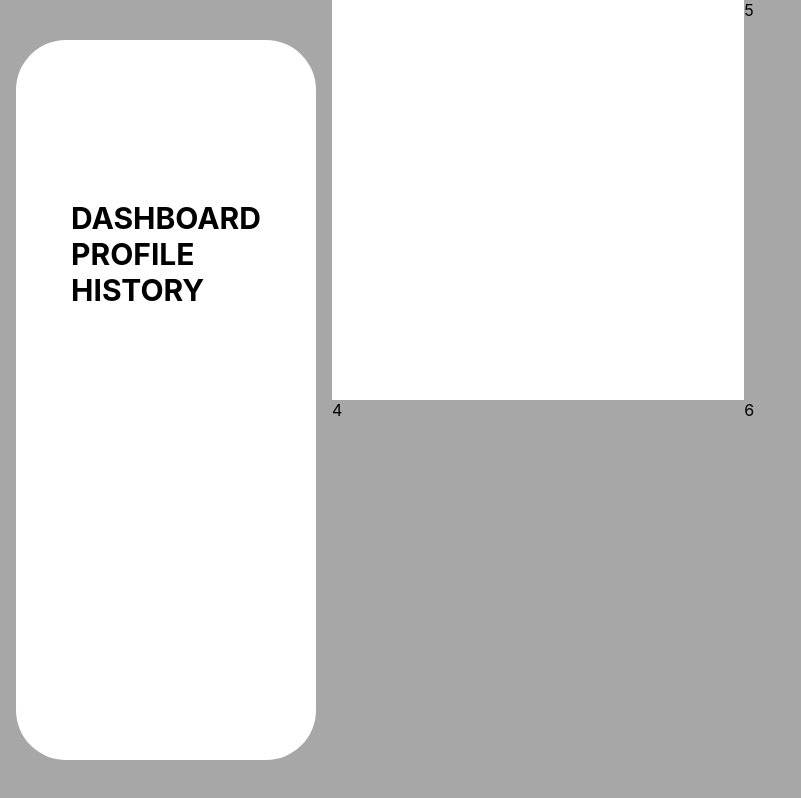
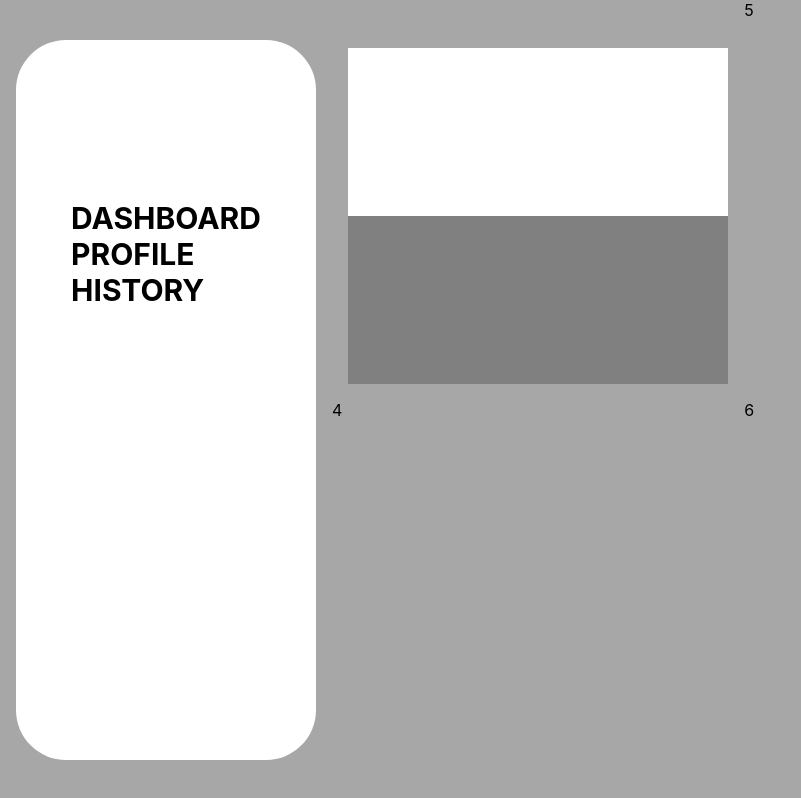
Before and after one commit to Shafosphere/money-tracker, a React (Create React App) app: page / in a window 1280 px wide. Shown: the whole page, without its empty margins (0-801 px from the left). Built offline with nearby package versions, Linux system fonts and the light colour scheme.

Commit message:
Credit Card

```diff
--- /dev/null
+++ b/src/components/Dashboard/Credit-Card/Credit-card.css
@@ -0,0 +1,9 @@
+.container-CreCard{
+    height: 100%;
+    width: 100%;
+}
+.window-CreCard{
+    background-color: gray;
+    width: 100%;
+    height: 100%;
+}
--- /dev/null
+++ b/src/components/Dashboard/Credit-Card/Credit-card.jsx
@@ -0,0 +1,12 @@
+import "./Credit-card.css"
+export default function CreditCard(){
+    return(
+        <div className="container-CreCard">
+            <div className="window-CreCard">
+                <div className="CreCard-head"></div>
+                <div className="CreCard-body"></div>
+                <div className="CreCard-footer"></div>
+            </div>
+        </div>
+    )
+}
--- a/src/pages/Home/Home.css
+++ b/src/pages/Home/Home.css
@@ -40,7 +40,9 @@
   /* background-color: antiquewhite; */
 }
 .Income{
+  padding: 3rem 1rem 1rem 1rem;
   display: flex;
+  flex-direction: column;
   justify-content: center;
   align-items: center;
 }
--- a/src/pages/Home/Home.jsx
+++ b/src/pages/Home/Home.jsx
@@ -1,5 +1,6 @@
 import Navbar from "../../components/Navbar/Navbar";
 import MonthlyIncome from "../../components/Dashboard/Monthly-income/Monthly-income";
+import CreditCard from "../../components/Dashboard/Credit-Card/Credit-card";
 import "./Home.css";
 export default function Home() {
   return (
@@ -10,6 +11,7 @@ export default function Home() {
       <div class="Content"></div>
       <div class="Income">
         <MonthlyIncome />
+        <CreditCard/>
       </div>
       <div class="Goals">4</div>
       <div class="History">5</div>
```
